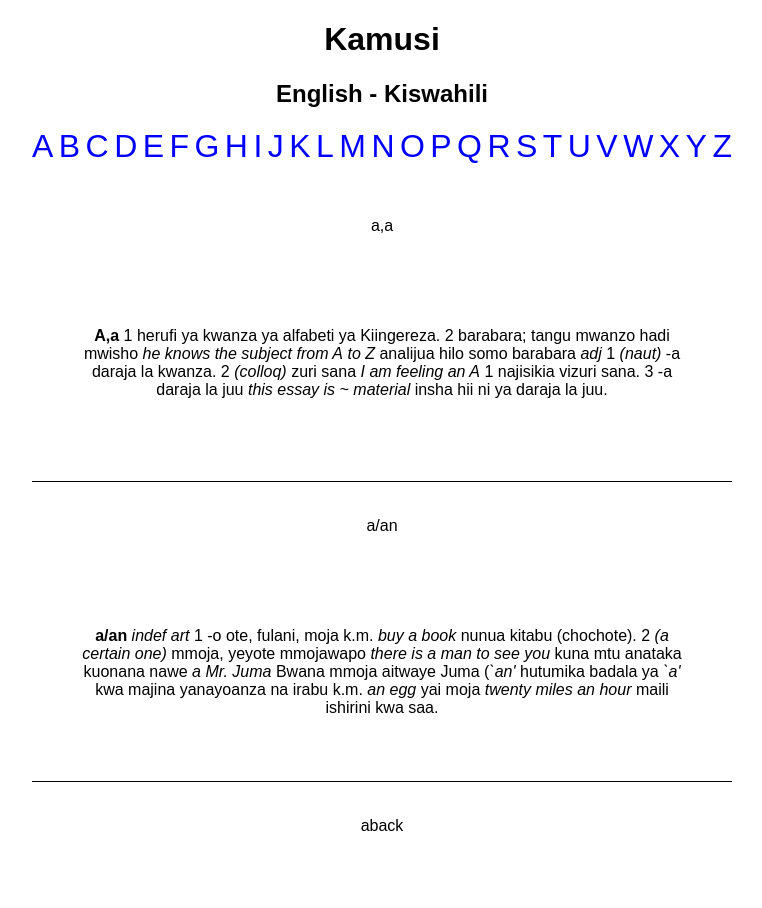
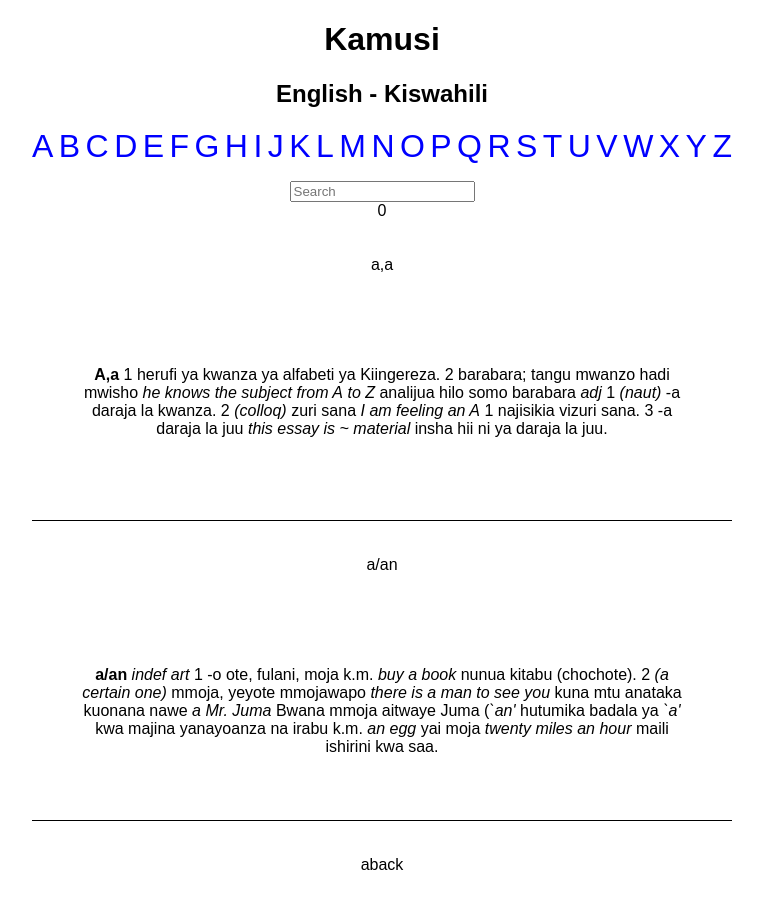
Before and after one commit to aloysmose/kamusi, a React (Create React App) app: page / in a window 1280 px wide. Shown: the top 908 px of the page, without its empty margins (258-1020 px from the left). Before the commit the page ends 881 px from the top, so only its background shows below. Built offline with nearby package versions, Linux system fonts and the light colour scheme.

Commit message:
Basic Search

```diff
--- a/src/App.js
+++ b/src/App.js
@@ -1,18 +1,40 @@
 import React, { Component } from "react";
-import SearchInput, { createFilter } from "react-search-input";
 import uuid from "uuid/v4";
 import { List } from "react-virtualized";
+import Search from "./Search";
+import * as dictionary from "./dictionary";
 import "./App.css";
-import * as dictionary from "./dictionary";
 
 class App extends Component {
   constructor() {
     super();
     this.state = {
+      query: "",
+      filteredEntries: [],
+      searching: false,
       active: "a",
       ...dictionary
     };
   }
+  search = query => {
+    const entries = this.state[this.state.active];
+    const filteredKeys = Object.keys(entries).filter(key => {
+      return key.toLowerCase().indexOf(query.toLowerCase()) !== -1;
+    });
+    const filteredEntries = filteredKeys.map(key => {
+      const value = entries[key];
+      return {
+        key,
+        value
+      };
+    });
+
+    this.setState({
+      // searching: true,
+      filteredEntries,
+      searching: true
+    });
+  };
   loadEntries(letter = "a") {
     // console.log(letter);
     // console.log(dictionary[letter]);
@@ -24,10 +46,12 @@ class App extends Component {
     // console.log(event.target.textContent);
     // console.log(event.currentTarget.textContent);
     this.loadEntries(event.target.textContent.toLowerCase());
+    this.setState({ searching: false });
   };
   render() {
     const {
       active,
+      searching,
       a,
       b,
       c,
@@ -124,6 +148,7 @@ class App extends Component {
     const listKeys = Object.keys(loadList());
     const listValues = Object.values(loadList());
 
+    // Virtual row
     const rowRenderer = ({
       key, // Unique key within array of rows
       index, // Index of row within collection
@@ -139,11 +164,23 @@ class App extends Component {
       );
     };
 
+    const filteredEntries = this.state.filteredEntries.map(entry => {
+      return (
+        <div key={entry.key} className="dictionary_entry">
+          <p dangerouslySetInnerHTML={{ __html: entry.key }} />
+          <p dangerouslySetInnerHTML={{ __html: entry.value }} />
+        </div>
+      );
+    });
+
     return (
       <div className="App">
         <h1>Kamusi</h1>
         <h2>English - Kiswahili</h2>
         <ul className="links">{links}</ul>
+        <Search onSearch={this.search} results={filteredEntries.length} />
+        {searching && filteredEntries}
+        {!searching && (
           <List
             width={700}
             height={700}
@@ -151,6 +188,7 @@ class App extends Component {
             rowHeight={300}
             rowRenderer={rowRenderer}
           />
+        )}
       </div>
     );
   }
--- /dev/null
+++ b/src/Search.js
@@ -0,0 +1,24 @@
+import React, { Component } from "react";
+
+class Search extends Component {
+  handleChange = event => {
+    this.props.onSearch(event.target.value);
+  };
+
+  render() {
+    return (
+      <div>
+        <input
+          type="text"
+          onChange={this.handleChange}
+          placeholder="Search"
+          ref={input => (this.inputRef = input)}
+          onBlur={() => (this.inputRef.value = "")}
+        />
+        <div>{this.props.results}</div>
+      </div>
+    );
+  }
+}
+
+export default Search;
```
Lines whose indentation alone changed are shown as unchanged.
